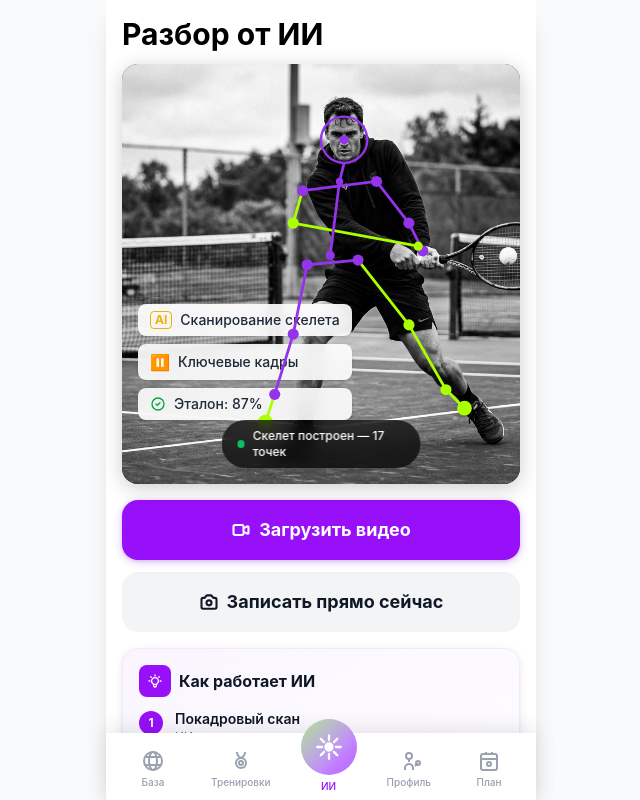
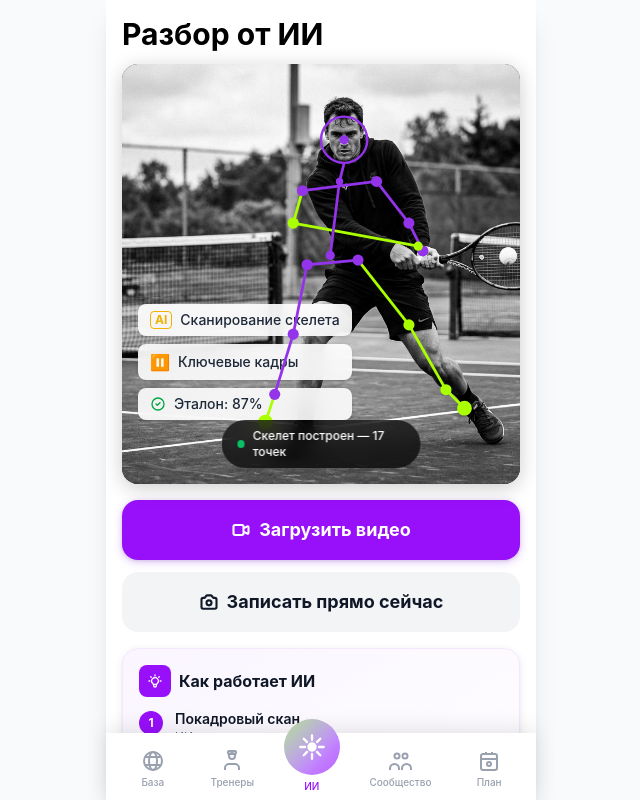
Before and after one commit to sadboy2001/SHIFT, a React (Vite) app: page / in a window 1280 px wide. Shown: the top 800 px of the page, without its empty margins (319-959 px from the left). Built offline with nearby package versions, Linux system fonts and the light colour scheme.

Commit message:
Переименованы табы: Тренеры, Сообщество. Новые иконки

```diff
--- a/src/App.tsx
+++ b/src/App.tsx
@@ -54,7 +54,7 @@ const App: React.FC = () => {
             <span className="text-[10px] font-medium">База</span>
           </button>
 
-          {/* Тренировки - Мяч с волной движения */}
+          {/* Тренеры */}
           <button
             onClick={() => setActiveTab('training')}
             className={`flex flex-col items-center gap-0.5 px-2 py-1 min-w-[56px] transition-colors ${
@@ -62,12 +62,12 @@ const App: React.FC = () => {
             }`}
           >
             <svg className="w-6 h-6" fill="none" stroke="currentColor" strokeWidth={2} viewBox="0 0 24 24">
-              <circle cx="12" cy="14" r="5" />
-              <path d="M12 9 Q8 7 8 3" />
-              <path d="M12 9 Q16 7 16 3" />
-              <circle cx="12" cy="14" r="2" />
+              <circle cx="12" cy="7" r="3" />
+              <path d="M5 21v-2a4 4 0 014-4h6a4 4 0 014 4v2" />
+              <rect x="8" y="2" width="8" height="3" rx="1" />
+              <path d="M9 5v2M15 5v2" />
             </svg>
-            <span className="text-[10px] font-medium">Тренировки</span>
+            <span className="text-[10px] font-medium">Тренеры</span>
           </button>
 
           {/* AI Button - Center, Elevated - Искра ИИ */}
@@ -88,7 +88,7 @@ const App: React.FC = () => {
             </button>
           </div>
 
-          {/* Профиль - Теннисист */}
+          {/* Сообщество — группа людей */}
           <button
             onClick={() => setActiveTab('profile')}
             className={`flex flex-col items-center gap-0.5 px-2 py-1 min-w-[56px] transition-colors ${
@@ -96,13 +96,12 @@ const App: React.FC = () => {
             }`}
           >
             <svg className="w-6 h-6" fill="none" stroke="currentColor" strokeWidth={2} viewBox="0 0 24 24">
-              <circle cx="12" cy="7" r="3" />
-              <path d="M12 10v3" />
-              <path d="M8 21v-2a4 4 0 018 0v2" />
-              <path d="M18 17l3-3" />
-              <circle cx="21" cy="14" r="2" />
+              <circle cx="9" cy="7" r="2.5" />
+              <circle cx="17" cy="7" r="2.5" />
+              <path d="M2 21v-1.5a4.5 4.5 0 019 0V21" />
+              <path d="M14 21v-1.5a4.5 4.5 0 019 0V21" />
             </svg>
-            <span className="text-[10px] font-medium">Профиль</span>
+            <span className="text-[10px] font-medium">Сообщество</span>
           </button>
 
           {/* План - Календарь с мячом */}
```
